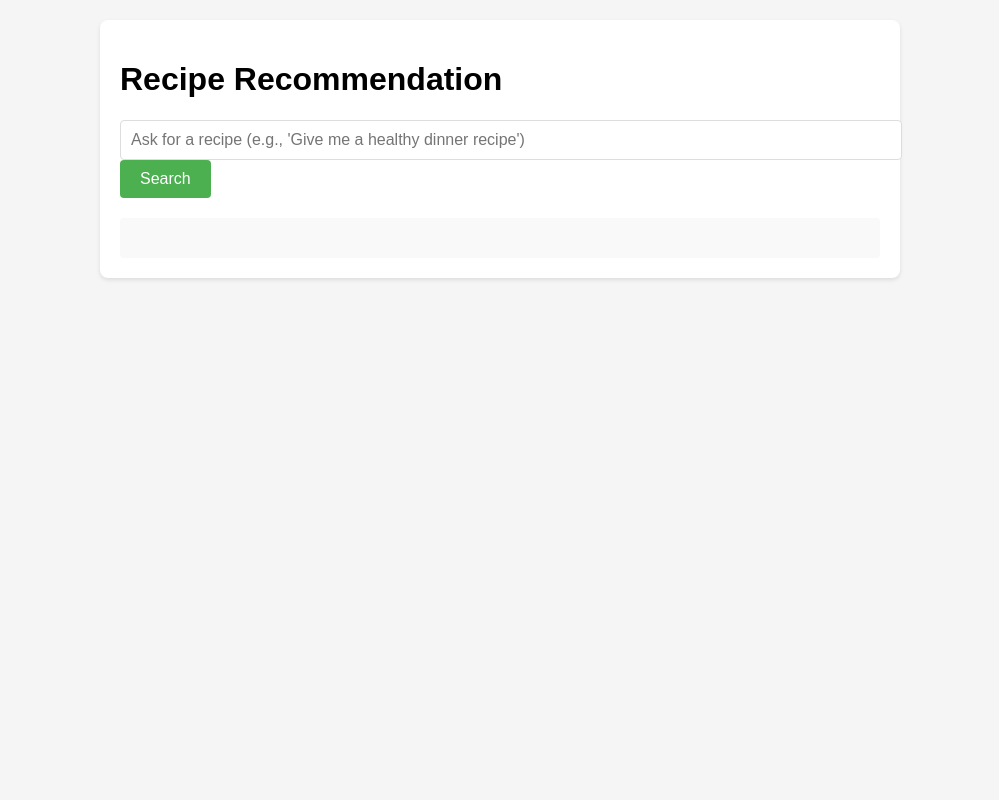
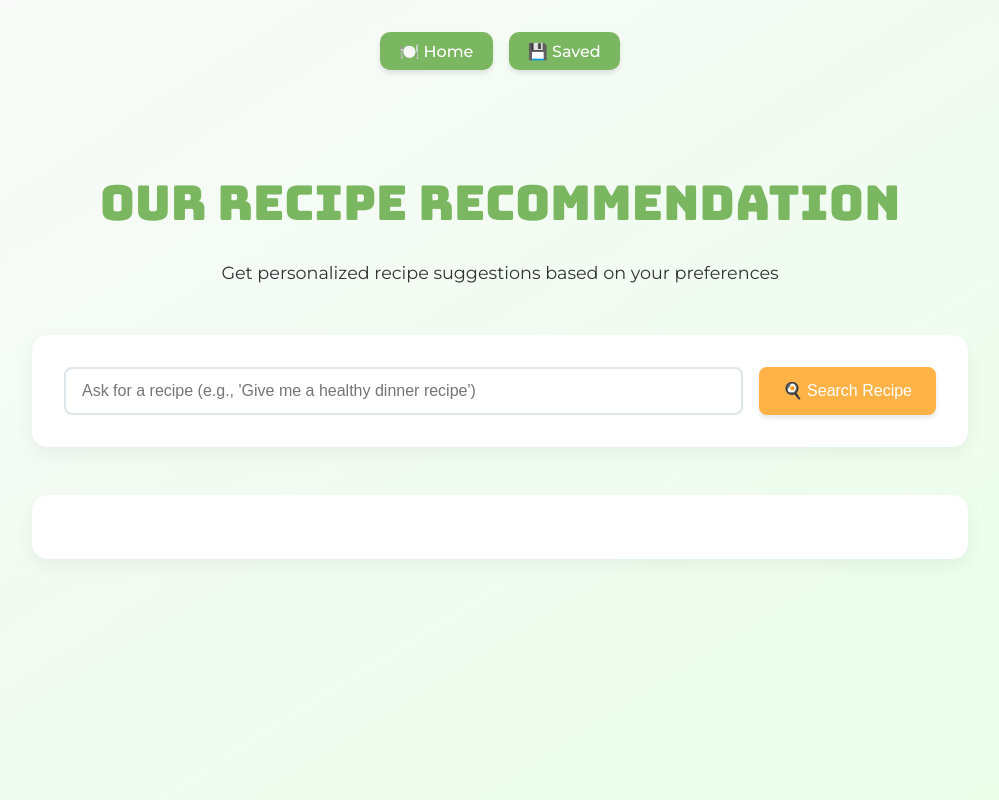
Before and after one commit to li-calvin/rag-recipe-recommendation, a Flask app: page / in a window 1280 px wide. Shown: the whole page, without its empty margins (140-1139 px from the left). Run offline with Flask 3, Linux system fonts and the light colour scheme.

Commit message:
finalized

```diff
--- a/Database/ingest.py
+++ b/Database/ingest.py
@@ -116,9 +116,6 @@ def ingest_documents(collection, data_dir, embedding_model, chunk_size, overlap)
                     store_embedding(collection, file_name, recipe_id, recipe_count, recipe_details, embedding_model)
                     print(recipe_count)
 
-
-
-
             print(f"✅ Processed: {file_name}")
     ingest_time = time.time() - start_time
 
@@ -148,7 +145,7 @@ if __name__ == "__main__":
     collection = chroma_client.create_collection(name="ds4300_notes")
 
     # Ingest documents
-    file_path = "/Users/CalvinLii/Documents/mktg4604/rag-recipe-recommendation/Data"
+    file_path = "/Users/vivianli/Documents/mktg_ai/project/rag-recipe-recommendation/Data"
     print("Ingesting PDFs")
     ingest_time = ingest_documents(collection, file_path, embedding_model='nomic', chunk_size=500, overlap=50)
     print("Document Ingestion Complete")
--- a/Database/query.py
+++ b/Database/query.py
@@ -178,12 +178,10 @@ def generate_rag_response(query, context_results, ollama_model="mistral"):
 
     Structure your response as follows:
     1. Dish that is recommended
-    \n\n
     2. Ingredients with measurements:
-    \n\n
     3. Prep and Cook Time:
     4. Direction:
-    5: Nutrition Facts:
+    5. Nutrition Facts:
 
 
 Context:
--- a/app.py
+++ b/app.py
@@ -1,6 +1,12 @@
-from flask import Flask, request, jsonify, render_template
 from flask_cors import CORS
+from flask import Flask, render_template, request, jsonify, send_file, url_for
 from Database.query import search_embeddings, generate_rag_response, chroma_client, collection
+import os
+import json
+from datetime import datetime
+import re
+
+
 
 app = Flask(__name__)
 CORS(app)
@@ -54,5 +60,71 @@ def search():
 def health_check():
     return jsonify({'status': 'healthy'})
 
+SAVE_PATH = "saved_recipes.json"
+
+def load_saved_recipes():
+    if not os.path.exists(SAVE_PATH):
+        return []
+    with open(SAVE_PATH, "r", encoding="utf-8") as f:
+        return json.load(f)
+
+def save_all(recipes):
+    with open(SAVE_PATH, "w", encoding="utf-8") as f:
+        json.dump(recipes, f, indent=2)
+
+@app.route('/save', methods=['POST'])
+def save():
+    data = request.get_json()
+    html = data.get('html', '')
+
+    # 🧠 Try to auto-extract the first title as a fallback
+    title_match = re.search(r'<strong>[^<]*?Dish that is recommended[^<]*?</strong>(.*?)<br>', html)
+    fallback_title = "Untitled Recipe"
+    extracted = html.split('<strong>')
+    title_text = extracted[1].split('</strong>')[0].strip() if len(extracted) > 1 else fallback_title
+
+    new_recipe = {
+        "html": html,
+        "title": title_text,
+        "timestamp": datetime.now().strftime("%Y-%m-%d %H:%M")
+    }
+
+    recipes = load_saved_recipes()
+    recipes.append(new_recipe)
+    save_all(recipes)
+
+    return "Saved"
+
+@app.route('/unsave', methods=['POST'])
+def unsave():
+    data = request.get_json()
+    index = data.get('index')
+    recipes = load_saved_recipes()
+    if 0 <= index < len(recipes):
+        del recipes[index]
+        save_all(recipes)
+        return "Unsave successful"
+    return "Invalid index", 400
+
+@app.route('/saved')
+def show_saved():
+    recipes = load_saved_recipes()  # returns a list of HTML recipe strings
+    return render_template("saved_recipe.html", recipes=recipes)
+
+@app.route('/rename', methods=['POST'])
+def rename():
+    data = request.get_json()
+    index = data.get('index')
+    new_title = data.get('new_title')
+
+    recipes = load_saved_recipes()
+    if 0 <= index < len(recipes):
+        recipes[index]['title'] = new_title
+        save_all(recipes)
+        return "Renamed", 200
+
+    return "Invalid index", 400
+
+
 if __name__ == '__main__':
     app.run(debug=True, port=5001)
--- /dev/null
+++ b/static/style.css
@@ -0,0 +1,274 @@
+:root {
+  --primary-color: #7BB661;
+  --accent-color: #F2E394;
+  --background-color: #F9F9F9;
+  --text-color: #333333;
+  --button-color: #FFB347;
+  --card-background: #FFFFFF;
+  --border-color: #DFE6E9;
+  --success-color: #00B894;
+  --error-color: #FF7675;
+}
+
+* {
+  margin: 0;
+  padding: 0;
+  box-sizing: border-box;
+}
+
+body {
+  font-family: 'Montserrat', sans-serif;
+  background: linear-gradient(to bottom right, #f9f9f9, #eaffea);
+  color: var(--text-color);
+  line-height: 1.6;
+  min-height: 100vh;
+  padding: 2rem;
+}
+
+.navbar {
+  display: flex;
+  justify-content: center;
+  gap: 1rem;
+  margin-bottom: 2rem;
+}
+
+.navbar button {
+  background-color: var(--primary-color);
+  color: white;
+  border: none;
+  padding: 0.6rem 1.2rem;
+  border-radius: 10px;
+  font-size: 1rem;
+  cursor: pointer;
+  font-family: 'Montserrat', sans-serif;
+  transition: background 0.2s ease;
+}
+
+.navbar button:hover {
+  background-color: var(--button-color);
+}
+
+.container {
+  max-width: 1000px;
+  margin: 0 auto;
+  padding: 4rem 2rem;
+}
+
+.header {
+  text-align: center;
+  margin-bottom: 3rem;
+}
+
+@keyframes bop {
+
+  0%,
+  100% {
+    transform: translateY(0);
+  }
+
+  50% {
+    transform: translateY(-5px);
+  }
+}
+
+.header h1 {
+  font-family: 'Bungee', cursive;
+  font-size: 3rem;
+  font-weight: 400;
+  color: var(--primary-color);
+  margin-bottom: 1rem;
+  animation: bop 1.6s ease-in-out infinite;
+}
+
+.header p {
+  font-size: 1.1rem;
+}
+
+.search-container {
+  background-color: var(--card-background);
+  padding: 2rem;
+  border-radius: 16px;
+  box-shadow: 0 8px 20px rgba(0, 0, 0, 0.05);
+  margin-bottom: 3rem;
+}
+
+.input-group {
+  display: flex;
+  gap: 1rem;
+  flex-wrap: wrap;
+}
+
+input[type="text"] {
+  flex: 1;
+  padding: 0.8rem 1rem;
+  border: 2px solid var(--border-color);
+  border-radius: 8px;
+  font-size: 1rem;
+}
+
+input[type="text"]:focus {
+  outline: none;
+  border-color: var(--primary-color);
+  box-shadow: 0 0 0 3px rgba(123, 182, 97, 0.1);
+}
+
+button {
+  background-color: var(--button-color);
+  color: white;
+  padding: 0.8rem 1.5rem;
+  border: none;
+  border-radius: 8px;
+  cursor: pointer;
+  font-size: 1rem;
+  font-weight: 500;
+  box-shadow: 0 3px 5px rgba(0, 0, 0, 0.1);
+  transition: all 0.2s ease;
+}
+
+button:hover {
+  background-color: var(--accent-color);
+  transform: scale(1.03);
+}
+
+.loading {
+  display: none;
+  text-align: center;
+  margin: 2rem 0;
+}
+
+.loading-spinner {
+  width: 40px;
+  height: 40px;
+  border: 4px solid var(--border-color);
+  border-top: 4px solid var(--primary-color);
+  border-radius: 50%;
+  animation: spin 1s linear infinite;
+  margin: 0 auto;
+}
+
+@keyframes spin {
+  0% {
+    transform: rotate(0deg);
+  }
+
+  100% {
+    transform: rotate(360deg);
+  }
+}
+
+.response-block {
+  background-color: var(--card-background);
+  padding: 2rem;
+  border-radius: 16px;
+  box-shadow: 0 8px 20px rgba(0, 0, 0, 0.05);
+  margin-top: 2rem;
+}
+
+.section-title {
+  font-weight: 600;
+  color: var(--primary-color);
+  margin-bottom: 1rem;
+  font-size: 1.2rem;
+}
+
+.error-message {
+  background-color: var(--error-color);
+  color: white;
+  padding: 1rem;
+  border-radius: 8px;
+  margin-top: 1rem;
+}
+
+#save-container {
+  display: none;
+  text-align: right;
+  margin-top: 1rem;
+}
+
+#save-container button.heart {
+  background: none;
+  border: none;
+  font-size: 1.8rem;
+  cursor: pointer;
+  transition: transform 0.2s ease;
+}
+
+#save-container button.heart:hover {
+  transform: scale(1.1);
+}
+
+@media (max-width: 600px) {
+  .input-group {
+    flex-direction: column;
+  }
+
+  button {
+    width: 100%;
+  }
+
+  .header h1 {
+    font-size: 2rem;
+  }
+}
+
+.search-bar {
+  display: flex;
+  justify-content: center;
+  margin: 1rem auto 2rem;
+}
+
+.search-bar input {
+  width: 100%;
+  max-width: 400px;
+  padding: 0.6rem 1rem;
+  font-size: 1rem;
+  border: 2px solid var(--border-color);
+  border-radius: 8px;
+  transition: border-color 0.2s ease;
+}
+
+.search-bar input:focus {
+  outline: none;
+  border-color: var(--primary-color);
+  box-shadow: 0 0 0 3px rgba(123, 182, 97, 0.15);
+}
+
+.saved-meta {
+  display: flex;
+  justify-content: space-between;
+  align-items: center;
+  margin-bottom: 1rem;
+}
+
+.saved-title {
+  font-size: 1.2rem;
+  font-weight: 600;
+  color: var(--primary-color);
+  font-family: 'Bungee', cursive;
+}
+
+.saved-time {
+  font-size: 0.9rem;
+  color: #888;
+  font-style: italic;
+}
+
+.rename-input {
+  padding: 0.3rem 0.5rem;
+  font-size: 0.9rem;
+  margin-right: 0.3rem;
+  border-radius: 6px;
+  border: 1px solid var(--border-color);
+}
+
+.edit-btn, .save-btn {
+  background: none;
+  border: none;
+  font-size: 1rem;
+  cursor: pointer;
+  margin-left: 0.3rem;
+}
+
+.edit-btn:hover, .save-btn:hover {
+  transform: scale(1.1);
+}
--- a/templates/index.html
+++ b/templates/index.html
@@ -1,79 +1,41 @@
 <!DOCTYPE html>
 <html lang="en">
 <head>
-    <meta charset="UTF-8">
-    <meta name="viewport" content="width=device-width, initial-scale=1.0">
+  <meta charset="UTF-8" />
+  <meta name="viewport" content="width=device-width, initial-scale=1.0" />
   <title>Recipe Recommendation</title>
-    <style>
-        body {
-            font-family: Arial, sans-serif;
-            max-width: 800px;
-            margin: 0 auto;
-            padding: 20px;
-            background-color: #f5f5f5;
-        }
-        .container {
-            background-color: white;
-            padding: 20px;
-            border-radius: 8px;
-            box-shadow: 0 2px 4px rgba(0,0,0,0.1);
-        }
-        .input-group {
-            margin-bottom: 20px;
-        }
-        input[type="text"] {
-            width: 100%;
-            padding: 10px;
-            border: 1px solid #ddd;
-            border-radius: 4px;
-            font-size: 16px;
-        }
-        button {
-            background-color: #4CAF50;
-            color: white;
-            padding: 10px 20px;
-            border: none;
-            border-radius: 4px;
-            cursor: pointer;
-            font-size: 16px;
-        }
-        button:hover {
-            background-color: #45a049;
-        }
-        .response {
-            margin-top: 20px;
-            padding: 20px;
-            background-color: #f9f9f9;
-            border-radius: 4px;
-            white-space: pre-line;
-        }
-        .loading {
-            display: none;
-            text-align: center;
-            margin: 20px 0;
-        }
-        .section {
-            margin-bottom: 15px;
-            padding: 10px;
-            background-color: #f0f0f0;
-            border-radius: 4px;
-        }
-        .section-title {
-            font-weight: bold;
-            color: #333;
-            margin-bottom: 5px;
-        }
-    </style>
+
+  <link href="https://fonts.googleapis.com/css2?family=Bungee&family=Montserrat:wght@300;400;500;600&display=swap" rel="stylesheet" />
+  <link rel="stylesheet" href="{{ url_for('static', filename='style.css') }}" />
 </head>
 <body>
+  <div class="navbar">
+    <button onclick="window.location.href='/'">🍽️ Home</button>
+    <button onclick="window.open('/saved', '_blank')">💾 Saved</button>
+  </div>
+
   <div class="container">
-        <h1>Recipe Recommendation</h1>
+    <div class="header">
+      <h1>Our Recipe Recommendation</h1>
+      <p>Get personalized recipe suggestions based on your preferences</p>
+    </div>
+
+    <div class="search-container">
       <div class="input-group">
-            <input type="text" id="query" placeholder="Ask for a recipe (e.g., 'Give me a healthy dinner recipe')">
-            <button onclick="searchRecipe()">Search</button>
+        <input type="text" id="query" placeholder="Ask for a recipe (e.g., 'Give me a healthy dinner recipe')" />
+        <button onclick="searchRecipe()">🍳 Search Recipe</button>
       </div>
-        <div id="loading" class="loading">Loading...</div>
-        <div id="response" class="response"></div>
+    </div>
+
+    <div id="loading" class="loading">
+      <div class="loading-spinner"></div>
+    </div>
+
+    <div id="response" class="response-block"></div>
+
+    <div id="save-container">
+      <button id="saveBtn" class="heart" onclick="saveResponse()">🤍</button>
+    </div>
   </div>
 
   <script>
@@ -81,20 +43,22 @@
       const query = document.getElementById('query').value;
       const loading = document.getElementById('loading');
       const response = document.getElementById('response');
+      const saveContainer = document.getElementById('save-container');
+      const saveBtn = document.getElementById('saveBtn');
 
       if (!query) {
-                alert('Please enter a question');
+        showError('Please enter a question');
         return;
       }
 
       loading.style.display = 'block';
       response.innerHTML = '';
+      saveContainer.style.display = 'none';
+      saveBtn.innerHTML = '🤍';
 
-            fetch('http://localhost:5001/api/search', {
+      fetch('/api/search', {
         method: 'POST',
-                headers: {
-                    'Content-Type': 'application/json',
-                },
+        headers: { 'Content-Type': 'application/json' },
         body: JSON.stringify({
           query: query,
           embedding_model: 'nomic',
@@ -102,43 +66,74 @@
           ollama_model: 'llama3.2'
         })
       })
-            .then(response => response.json())
+      .then(res => res.json())
       .then(data => {
         loading.style.display = 'none';
         if (data.error) {
-                    response.innerHTML = `Error: ${data.error}`;
+          showError(data.error);
           return;
         }
 
-                // Parse the response and format it into sections
         const sections = data.response.split('\n\n');
         let formattedResponse = '';
+
+        const emojiMap = {
+          "Dish that is recommended": "🥘",
+          "Ingredients with measurements:": "🧂",
+          "Prep and Cook Time:": "⏱",
+          "Direction:": "📝",
+          "Nutrition Facts:": "🧾"
+        };
+
+        const greenTitles = Object.keys(emojiMap);
 
         sections.forEach(section => {
           if (section.trim()) {
             const [title, ...content] = section.split('\n');
+            const isGreen = greenTitles.includes(title.trim());
+            const emoji = emojiMap[title.trim()] || "";
+
             formattedResponse += `
-                            <div class="section">
-                                <div class="section-title">${title}</div>
-                                <div>${content.join('<br>')}</div>
-                            </div>
+              <div class="${isGreen ? 'section-title' : ''}"><strong>${emoji} ${title}</strong></div>
+              <div>${content.join('<br>').replace(/^- /gm, '')}</div><br><br>
             `;
           }
         });
 
-                response.innerHTML = formattedResponse;
+        response.innerHTML = `<div class="response-block">${formattedResponse}</div>`;
+        saveContainer.style.display = 'block';
       })
       .catch(error => {
         loading.style.display = 'none';
-                response.innerHTML = `Error: ${error.message}`;
+        showError(error.message);
       });
     }
 
-        // Allow Enter key to trigger search
-        document.getElementById('query').addEventListener('keypress', function(e) {
-            if (e.key === 'Enter') {
-                searchRecipe();
+    function saveResponse() {
+      const content = document.getElementById('response').innerHTML;
+      const saveBtn = document.getElementById('saveBtn');
+
+      fetch('/save', {
+        method: 'POST',
+        headers: { 'Content-Type': 'application/json' },
+        body: JSON.stringify({ html: content })
+      })
+      .then(() => {
+        saveBtn.innerHTML = '❤️';
+        alert('Recipe saved! View it via the 💾 tab');
+      })
+      .catch(err => {
+        alert('Error saving: ' + err.message);
+      });
     }
+
+    function showError(message) {
+      const response = document.getElementById('response');
+      response.innerHTML = `<div class="error-message">${message}</div>`;
+    }
+
+    document.getElementById('query').addEventListener('keypress', function (e) {
+      if (e.key === 'Enter') searchRecipe();
     });
   </script>
 </body>
```
Also changed, not shown: saved.html (added, +19 -0 lines), saved_recipes.json (added, +12 -0 lines), templates/saved_recipe.html (added, +124 -0 lines), chroma_db/chroma.sqlite3, 7 other files. Lines whose indentation alone changed are shown as unchanged.
